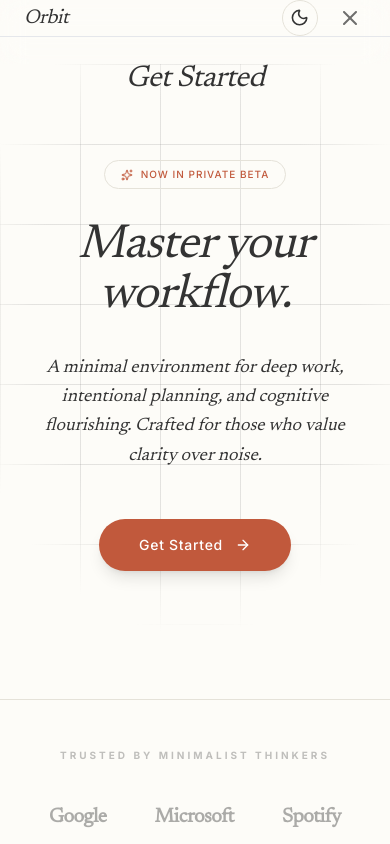
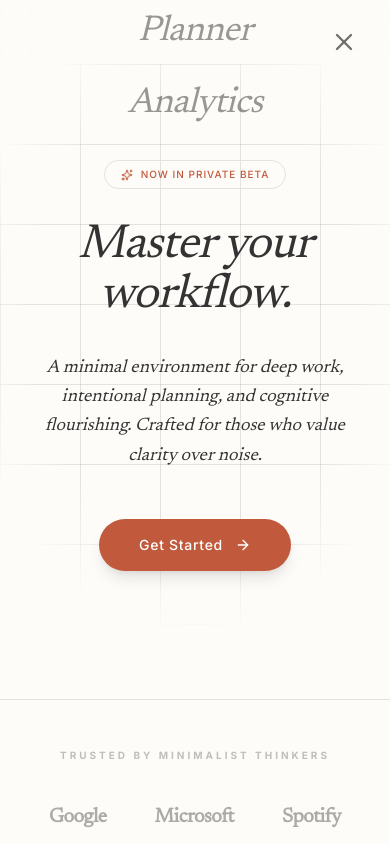
Before and after one commit to mustfsb/orbit, a Next.js app: page / in a window 390 px wide. Both pictures are taken after a click on the button 350 px from the left and 32 px from the top of the page. Shown: the top 844 px of the page. Built offline with nearby package versions, Linux system fonts and the light colour scheme.

Commit message:
navbar ui fixes

```diff
--- a/src/components/navbar.tsx
+++ b/src/components/navbar.tsx
@@ -264,84 +264,38 @@ export function Navbar() {
               initial={{ opacity: 0 }}
               animate={{ opacity: 1 }}
               exit={{ opacity: 0 }}
-              className="fixed inset-0 z-[99] bg-background/80 backdrop-blur-2xl md:hidden"
+              className="fixed inset-0 z-[99] bg-background/60 backdrop-blur-3xl md:hidden"
               onClick={() => setIsMobileMenuOpen(false)}
             />
             {/* Mobile menu content */}
             <motion.div
-              initial={{ opacity: 0, y: -20 }}
-              animate={{ opacity: 1, y: 0 }}
-              exit={{ opacity: 0, y: -20 }}
-              transition={{ duration: 0.2, ease: 'easeOut' }}
-              className="fixed inset-0 z-[100] flex flex-col md:hidden"
+              initial={{ opacity: 0 }}
+              animate={{ opacity: 1 }}
+              exit={{ opacity: 0 }}
+              transition={{ duration: 0.25, ease: 'easeOut' }}
+              className="fixed inset-0 z-[100] flex flex-col items-center justify-center md:hidden"
             >
-              {/* Mobile Overlay Header - Mirrors the Main Header */}
-              <div className="max-w-7xl mx-auto px-6 h-16 flex items-center justify-between w-full border-b border-border/10">
-                <div className="flex items-center gap-12">
-                  <span className="text-xl font-serif italic tracking-tight">Orbit</span>
-                </div>
-
-                <div className="flex items-center gap-4">
-                  {isLoggedIn && getPlanBadge()}
-                  <ThemeToggle />
-                  {isLoggedIn && (
-                    <div className="w-9 h-9 rounded-full border border-border flex items-center justify-center bg-foreground/5">
-                      <User className="w-4 h-4 opacity-70" />
-                    </div>
-                  )}
+              {/* Close button - top right */}
               <button
                 onClick={() => setIsMobileMenuOpen(false)}
-                    className="p-1 opacity-70 hover:opacity-100"
+                className="absolute top-5 right-6 p-2 opacity-70 hover:opacity-100 transition-opacity"
               >
-                    <X className="w-6 h-6" />
+                <X className="w-7 h-7" />
               </button>
-                </div>
-              </div>
 
-              <nav className="flex-grow flex flex-col gap-6 justify-center items-center p-6">
-                {isLoggedIn ? (
-                  <>
+              {/* Navigation Links - centered */}
+              <nav className="flex flex-col gap-8 items-center">
                 {(settings.viewMode === "focused" ? appLinksFocused : appLinksUnified).map((link) => (
                   <Link
                     key={link.name}
                     href={link.href}
                     onClick={() => setIsMobileMenuOpen(false)}
-                        className={`text-3xl font-serif italic tracking-tight transition-colors ${pathname === link.href ? "text-accent" : "opacity-60 hover:opacity-100"}`}
+                    className={`text-4xl font-serif italic tracking-tight transition-all duration-200 ${pathname === link.href ? "text-accent" : "opacity-50 hover:opacity-100"}`}
                   >
                     {link.name}
                   </Link>
                 ))}
-                    {/* Additional Mobile Links */}
-                    <Link
-                      href="/settings"
-                      onClick={() => setIsMobileMenuOpen(false)}
-                      className="text-lg font-sans opacity-40 hover:opacity-100 mt-4"
-                    >
-                      Settings
-                    </Link>
-                  </>
-                ) : (
-                  <Link
-                    href="/signup"
-                    onClick={() => setIsMobileMenuOpen(false)}
-                    className="text-3xl font-serif italic tracking-tight hover:text-accent transition-colors"
-                  >
-                    Get Started
-                  </Link>
-                )}
               </nav>
-
-              <div className="p-8">
-                {isLoggedIn && (
-                  <button
-                    onClick={handleLogout}
-                    className="w-full flex items-center justify-center gap-2 p-4 text-red-500 text-sm font-medium hover:bg-red-500/5 rounded-xl transition-all"
-                  >
-                    <LogOut className="w-4 h-4" />
-                    Sign Out
-                  </button>
-                )}
-              </div>
             </motion.div>
           </>
         )}
```
Lines whose indentation alone changed are shown as unchanged.
